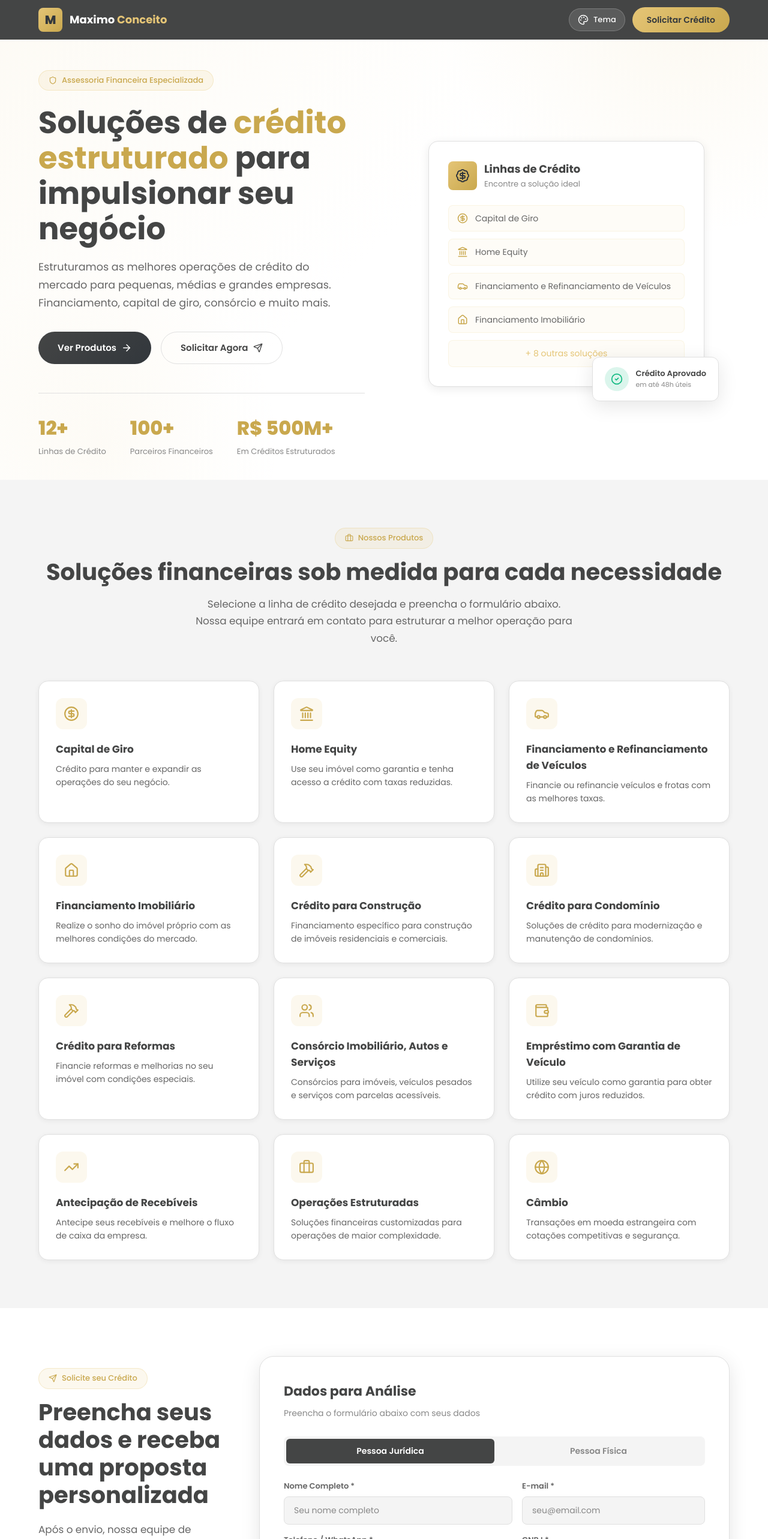
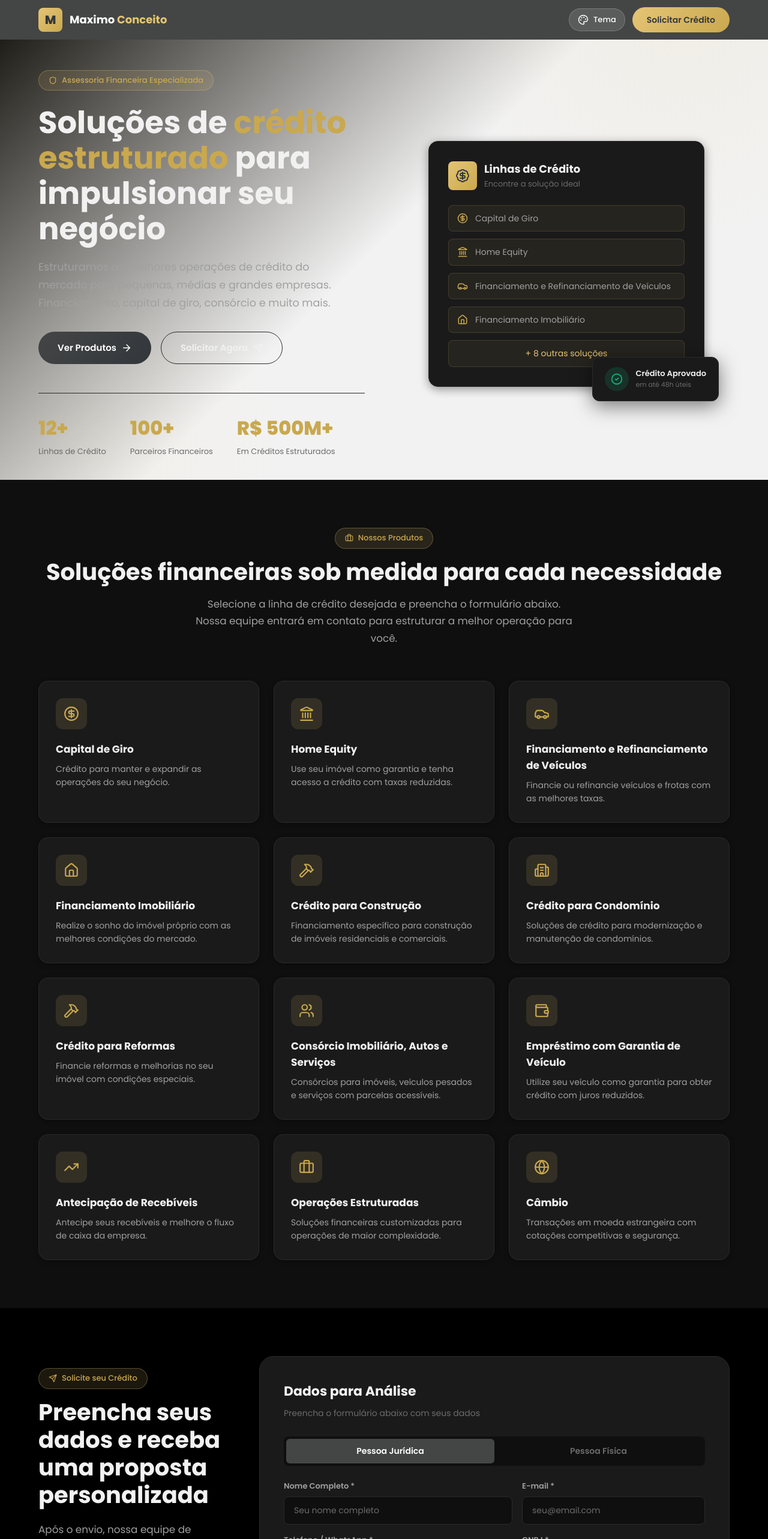
Before and after one commit to clean128/financial-products, a React (Vite) app: page / in a window 1280 px wide. Shown: the top 2566 px of the page at 60% size. Built offline with nearby package versions, Linux system fonts and the light colour scheme.

Commit message:
Change backgorund color to black

```diff
--- a/src/styles/footer.css
+++ b/src/styles/footer.css
@@ -15,8 +15,8 @@
 
 .footer-brand { max-width: 320px; }
 
-.footer .logo-text { color: var(--primary); }
-.footer .logo-text span { color: var(--accent-dark); }
+.footer .logo-text { color: var(--text-primary); }
+.footer .logo-text span { color: var(--accent); }
 
 .footer-brand-desc {
   font-size: 14px;
@@ -29,7 +29,7 @@
   font-size: 14px;
   font-weight: 700;
   margin-bottom: 16px;
-  color: var(--primary);
+  color: var(--text-primary);
 }
 
 .footer-links-group a {
@@ -68,15 +68,15 @@
 .footer-social a {
   width: 36px;
   height: 36px;
-  background: #ffffff;
+  background: var(--bg-card);
   border: 1px solid var(--border);
   border-radius: 50%;
   display: flex;
   align-items: center;
   justify-content: center;
-  color: var(--primary);
+  color: var(--text-primary);
   transition: all 0.3s;
-  box-shadow: 0 2px 5px rgba(0, 0, 0, 0.05);
+  box-shadow: var(--shadow-sm);
 }
 
 .footer-social a:hover {
--- a/src/styles/form.css
+++ b/src/styles/form.css
@@ -14,7 +14,7 @@
   font-weight: 700;
   margin-bottom: 20px;
   line-height: 1.2;
-  color: var(--primary);
+  color: var(--text-primary);
 }
 
 .form-info-desc {
@@ -48,7 +48,7 @@
   flex-shrink: 0;
 }
 
-.form-benefit-text { font-size: 14px; font-weight: 500; color: var(--primary); }
+.form-benefit-text { font-size: 14px; font-weight: 500; color: var(--text-primary); }
 
 .form-container {
   background: var(--bg-card);
@@ -58,7 +58,7 @@
   box-shadow: var(--shadow-lg);
 }
 
-.form-title { font-size: 22px; font-weight: 700; margin-bottom: 8px; color: var(--primary); }
+.form-title { font-size: 22px; font-weight: 700; margin-bottom: 8px; color: var(--text-primary); }
 .form-subtitle { font-size: 14px; color: var(--text-muted); margin-bottom: 28px; }
 
 .form-type-toggle {
--- a/src/styles/global.css
+++ b/src/styles/global.css
@@ -7,30 +7,30 @@
 }
 
 :root {
-  --bg-primary: #ffffff;
-  --bg-secondary: #f4f4f4;
-  --bg-card: #ffffff;
-  --bg-card-hover: #fafafa;
+  --bg-primary: #000000;
+  --bg-secondary: #0f0f0f;
+  --bg-card: #1a1a1a;
+  --bg-card-hover: #222222;
   --accent: #e5c576;
   --accent-light: #f0d590;
   --accent-dark: #c9a84e;
   --accent-rgb: 229, 197, 118;
   --primary: #444545;
   --primary-dark: #32373c;
-  --text-primary: #333333;
-  --text-secondary: #666666;
-  --text-muted: #888888;
-  --border: #e0e0e0;
-  --border-light: #eeeeee;
-  --footer-bg: #eef2f5;
+  --text-primary: #f1f1f1;
+  --text-secondary: #a0a0a0;
+  --text-muted: #6b6b6b;
+  --border: #2a2a2a;
+  --border-light: #333333;
+  --footer-bg: #0a0a0a;
   --success: #10B981;
   --error: #EF4444;
   --gradient-accent: linear-gradient(135deg, #e5c576, #c9a84e);
   --gradient-dark: linear-gradient(135deg, #444545, #32373c);
-  --gradient-hero: linear-gradient(135deg, rgba(var(--accent-rgb), 0.08) 0%, rgba(255, 255, 255, 0.95) 50%);
-  --shadow-sm: 0 2px 8px rgba(0, 0, 0, 0.06);
-  --shadow-md: 0 4px 16px rgba(0, 0, 0, 0.08);
-  --shadow-lg: 0 8px 32px rgba(0, 0, 0, 0.1);
+  --gradient-hero: linear-gradient(135deg, rgba(var(--accent-rgb), 0.08) 0%, rgba(0, 0, 0, 0.98) 50%);
+  --shadow-sm: 0 2px 8px rgba(0, 0, 0, 0.3);
+  --shadow-md: 0 4px 16px rgba(0, 0, 0, 0.4);
+  --shadow-lg: 0 8px 32px rgba(0, 0, 0, 0.5);
   --shadow-glow: 0 0 20px rgba(var(--accent-rgb), 0.25);
   --radius-sm: 8px;
   --radius-md: 12px;
@@ -90,7 +90,7 @@ input, select, textarea { font-family: inherit; outline: none; }
   font-weight: 700;
   margin-bottom: 16px;
   line-height: 1.2;
-  color: var(--primary);
+  color: var(--text-primary);
 }
 
 .section-subtitle {
@@ -103,6 +103,6 @@ input, select, textarea { font-family: inherit; outline: none; }
 
 ::-webkit-scrollbar { width: 8px; }
 ::-webkit-scrollbar-track { background: var(--bg-secondary); }
-::-webkit-scrollbar-thumb { background: #ccc; border-radius: 4px; }
+::-webkit-scrollbar-thumb { background: #444; border-radius: 4px; }
 ::-webkit-scrollbar-thumb:hover { background: var(--accent); }
 ::selection { background: rgba(var(--accent-rgb), 0.3); color: var(--text-primary); }
--- a/src/styles/hero.css
+++ b/src/styles/hero.css
@@ -5,7 +5,7 @@
   position: relative;
   overflow: hidden;
   padding-top: 80px;
-  background-color: #fff;
+  background-color: var(--bg-primary);
 }
 
 .hero-bg {
@@ -65,7 +65,7 @@
   font-weight: 700;
   line-height: 1.15;
   margin-bottom: 20px;
-  color: var(--primary);
+  color: var(--text-primary);
 }
 
 .hero-title .highlight {
@@ -102,7 +102,7 @@
 
 .btn-secondary {
   background: transparent;
-  color: var(--primary);
+  color: var(--text-primary);
   padding: 14px 32px;
   border-radius: 50px;
   font-weight: 600;
@@ -153,7 +153,7 @@
   color: var(--accent-contrast);
 }
 
-.hero-card-title { font-size: 18px; font-weight: 700; color: var(--primary); }
+.hero-card-title { font-size: 18px; font-weight: 700; color: var(--text-primary); }
 .hero-card-subtitle { font-size: 13px; color: var(--text-muted); }
 .hero-card-items { display: flex; flex-direction: column; gap: 12px; }
 
@@ -208,5 +208,5 @@
   color: var(--success);
 }
 
-.hero-floating-text { font-size: 13px; font-weight: 600; color: var(--primary); }
+.hero-floating-text { font-size: 13px; font-weight: 600; color: var(--text-primary); }
 .hero-floating-sub { font-size: 11px; color: var(--text-muted); }
--- a/src/styles/modal.css
+++ b/src/styles/modal.css
@@ -44,7 +44,7 @@
   color: var(--success);
 }
 
-.success-title { font-size: 24px; font-weight: 700; margin-bottom: 12px; color: var(--primary); }
+.success-title { font-size: 24px; font-weight: 700; margin-bottom: 12px; color: var(--text-primary); }
 
 .success-text {
   font-size: 15px;
--- a/src/styles/products.css
+++ b/src/styles/products.css
@@ -52,7 +52,7 @@
   margin-bottom: 20px;
 }
 
-.product-name { font-size: 17px; font-weight: 700; margin-bottom: 8px; color: var(--primary); }
+.product-name { font-size: 17px; font-weight: 700; margin-bottom: 8px; color: var(--text-primary); }
 .product-desc { font-size: 14px; color: var(--text-secondary); line-height: 1.6; }
 
 .product-selected-badge {
```
